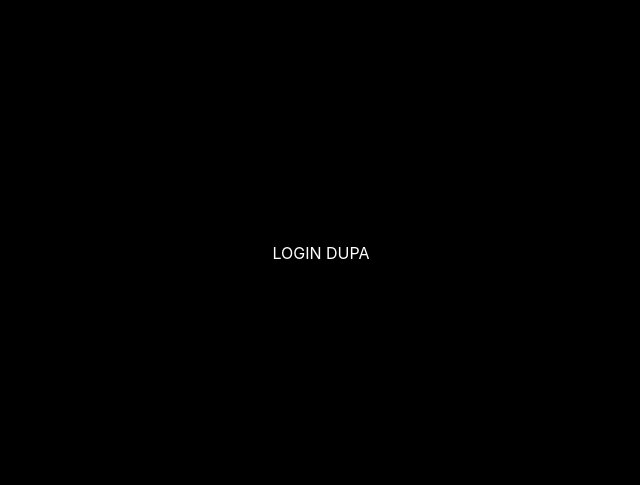
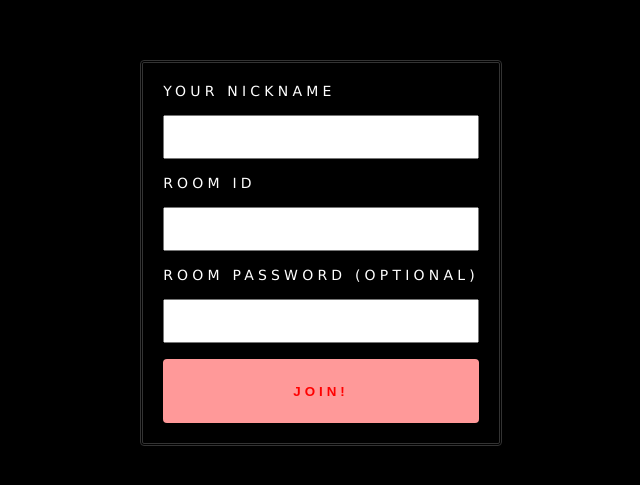
Before and after one commit to Arcyvilk/explotech, a React (Create React App) app: page / in a window 1280 px wide. Shown: the part 147-632 px from the top of the page, without its empty margins (319-959 px from the left). Built offline with nearby package versions, Linux system fonts and the light colour scheme.

Commit message:
:lipstick: login page (styles)

```diff
--- a/src/components/App.tsx
+++ b/src/components/App.tsx
@@ -10,7 +10,7 @@ export default function App(): JSX.Element {
         <Route exact path="/">
           <Login />
         </Route>
-        <Route exact path="/room">
+        <Route exact path="/room/:id">
           <Room />
         </Route>
       </Switch>
--- a/src/components/Login/index.tsx
+++ b/src/components/Login/index.tsx
@@ -10,7 +10,53 @@ const Wrapper = styled.div`
   background-color: black;
   color: white;
 `;
+const LoginModal = styled.div`
+  display: flex;
+  flex-direction: column;
+  border-radius: 4px;
+  border: 3px double #333;
+  padding: 20px;
+  font-family: Verdana, Geneva, Tahoma, sans-serif;
+  font-size: 14px;
+`;
+const Input = styled.input`
+  margin: 16px 0;
+  padding: 12px 4px;
+  font-size: 14px;
+  text-align: center;
+`;
+const Title = styled.h4`
+  font-weight: normal;
+  text-transform: uppercase;
+  letter-spacing: 0.3em;
+  margin: 0;
+  user-select: none;
+`;
+const Button = styled.button`
+  height: 64px;
+  background-color: #ff9999;
+  color: red;
+  border: none;
+  border-radius: 4px;
+  font-weight: 600;
+  text-transform: uppercase;
+  letter-spacing: 0.3em;
+  user-select: none;
+  cursor: pointer;
+`;
 
 export default function Login(): JSX.Element {
-  return <Wrapper>LOGIN DUPA</Wrapper>;
+  return (
+    <Wrapper>
+      <LoginModal>
+        <Title>Your nickname</Title>
+        <Input type="name" />
+        <Title>Room ID</Title>
+        <Input type="room" />
+        <Title>Room password (optional)</Title>
+        <Input type="pass" />
+        <Button>Join!</Button>
+      </LoginModal>
+    </Wrapper>
+  );
 }
--- a/src/components/Room/index.tsx
+++ b/src/components/Room/index.tsx
@@ -1,4 +1,5 @@
 import React from 'react';
+import { useParams } from 'react-router-dom';
 import styled from 'styled-components';
 
 const Wrapper = styled.div`
@@ -12,5 +13,6 @@ const Wrapper = styled.div`
 `;
 
 export default function Room(): JSX.Element {
-  return <Wrapper>ROOM DUPA</Wrapper>;
+  const { id } = useParams<{ id: string }>();
+  return <Wrapper>ROOM DUPA, ID: {id}</Wrapper>;
 }
```
Also changed, not shown: 1 other file (tests, documents, lock files or other folders).
